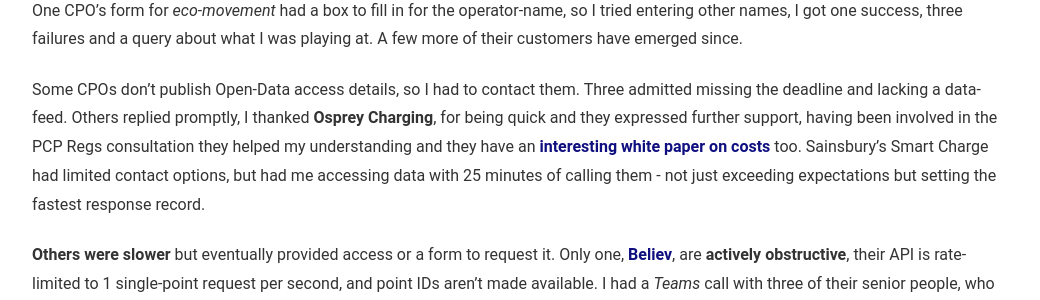
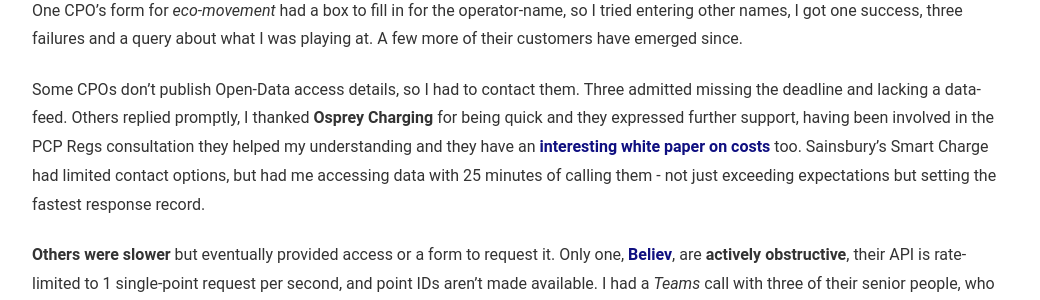
Before and after one commit to jhoneill/jhoneill.github.io, a Jekyll site: the page built from _posts/2025-04-04-Beware of the leopard-Part1.md, in a window 1280 px wide and 900 px high, scrolled down 1481 px. Shown: the part 152-452 px from the top of the window, without its empty margins (118-1158 px from the left). Built offline with Jekyll 4.4.1, drawn with Linux system fonts in a browser that asks for light colours; some of the changed text lies outside the part shown.

Commit message:
Punctuation

```diff
--- a/_posts/2025-04-04-Beware of the leopard-Part1.md
+++ b/_posts/2025-04-04-Beware of the leopard-Part1.md
@@ -69,7 +69,7 @@
 tried entering other names, I got one success, three failures and a query about what I was playing at. A few more of their customers have emerged since.
 
 Some CPOs don't publish Open-Data access details, so I had to contact them.
-Three admitted missing the deadline and lacking a data-feed. Others replied promptly, I thanked **Osprey Charging**, for
+Three admitted missing the deadline and lacking a data-feed. Others replied promptly, I thanked **Osprey Charging** for
 being quick and they expressed further support, having been involved in the PCP Regs
 consultation they helped my understanding and they have an [interesting white paper on costs](https://www.ospreycharging.co.uk/post/cost-of-public-rapid-ev-charging) too. Sainsbury's Smart Charge had limited contact options, but had me accessing data with
 25 minutes of calling them - not just exceeding expectations but setting the fastest response record.
```
Also changed, not shown: other parts of _posts/2025-04-04-Beware of the leopard-Part1.md (+1 -1 lines).
